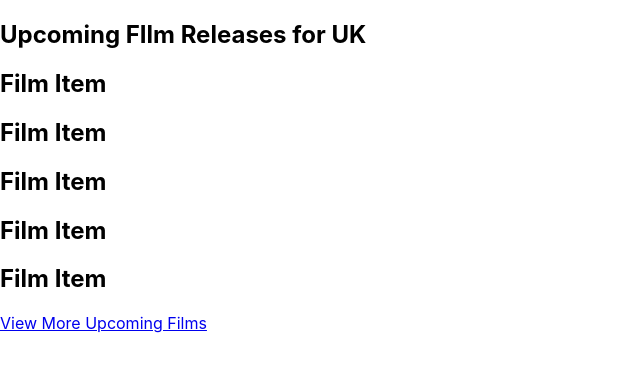
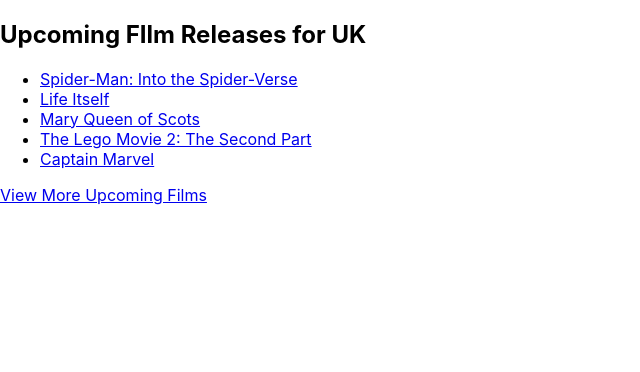
Before and after one commit to GSoutter/react_film_list, a React (Create React App) app: page / in a window 1280 px wide. Shown: the top 372 px of the page, without its empty margins (0-640 px from the left). Built offline with nearby package versions, Linux system fonts and the light colour scheme.

Commit message:
adds display for each film item

```diff
--- a/src/components/FilmItem.js
+++ b/src/components/FilmItem.js
@@ -1,15 +1,14 @@
 import React, {Component} from 'react';
 
-class FilmItem extends Component {
+const FilmItem = (props) => {
 
 
-  render(){
     return (
       <div>
-        <h2>Film Item</h2>
+        <li><a href={props.film.url}>{props.film.name}</a></li>
       </div>
     )
-  }
+
 }
 
 export default FilmItem;
--- a/src/components/FilmList.js
+++ b/src/components/FilmList.js
@@ -9,7 +9,9 @@
 
   return (
     <Fragment>
-      {filmNodes}
+      <ul>
+        {filmNodes}
+      </ul>
     </Fragment>
   )
 
```
